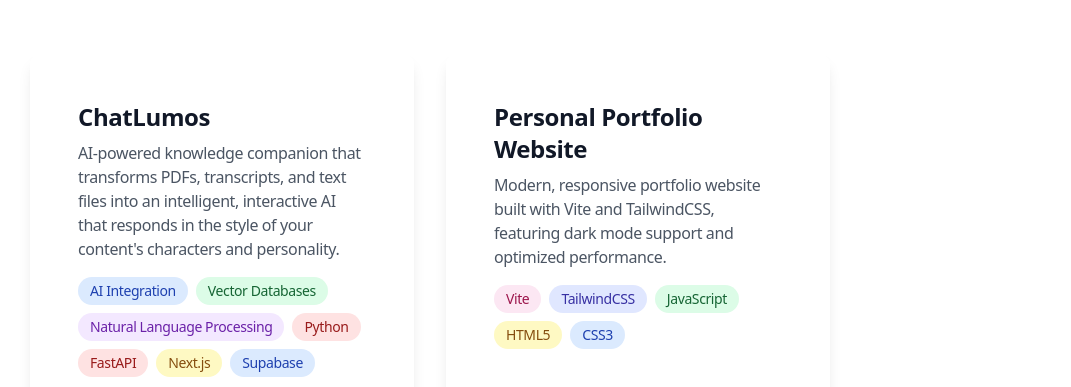
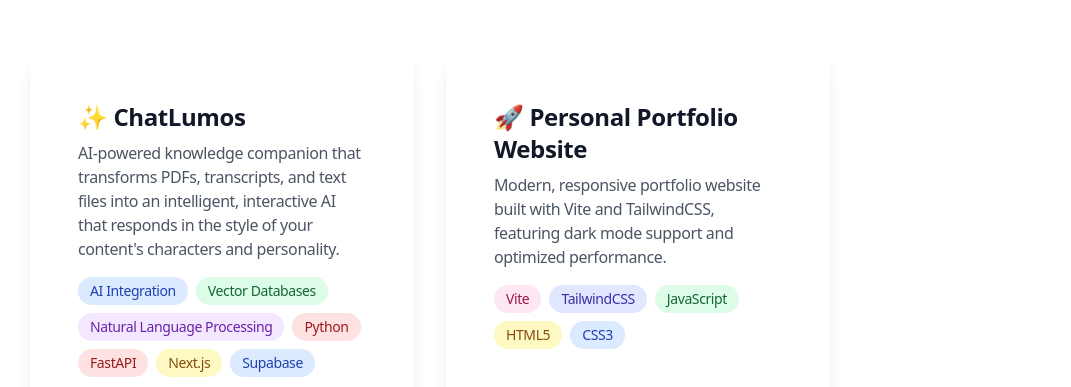
Before and after one commit to excap3r/jakubsladek.cz, a website built with Vite: page index.html in a window 1280 px wide. Shown: the part 3103-3490 px from the top of the page, without its empty margins (2-1073 px from the left). Built offline with nearby package versions, Linux system fonts and the light colour scheme.

Commit message:
style: add emojis to project titles for visual enhancement

```diff
--- a/index.html
+++ b/index.html
@@ -389,7 +389,7 @@
                         <div class="flex-grow">
                             <h3
                                 class="text-xl sm:text-xl md:text-2xl font-semibold text-gray-900 dark:text-white mb-2 group-hover:text-blue-600 dark:group-hover:text-blue-400 transition-colors">
-                                ChatLumos</h3>
+                                ✨ ChatLumos</h3>
                             <p class="text-gray-600 dark:text-gray-300 mb-4">AI-powered knowledge companion that transforms PDFs, transcripts, and text files into an intelligent, interactive AI that responds in the style of your content's characters and personality.</p>
                             <div class="flex flex-wrap gap-2 mb-4">
                                 <span class="experience-tag tag-blue">AI Integration</span>
@@ -415,7 +415,7 @@
                         <div class="flex-grow">
                             <h3
                                 class="text-xl sm:text-xl md:text-2xl font-semibold text-gray-900 dark:text-white mb-2 group-hover:text-blue-600 dark:group-hover:text-blue-400 transition-colors">
-                                Personal Portfolio Website</h3>
+                                🚀 Personal Portfolio Website</h3>
                             <p class="text-gray-600 dark:text-gray-300 mb-4">Modern, responsive portfolio website built with
                                 Vite and TailwindCSS, featuring dark mode support and optimized performance.</p>
                             <div class="flex flex-wrap gap-2 mb-4">
```
